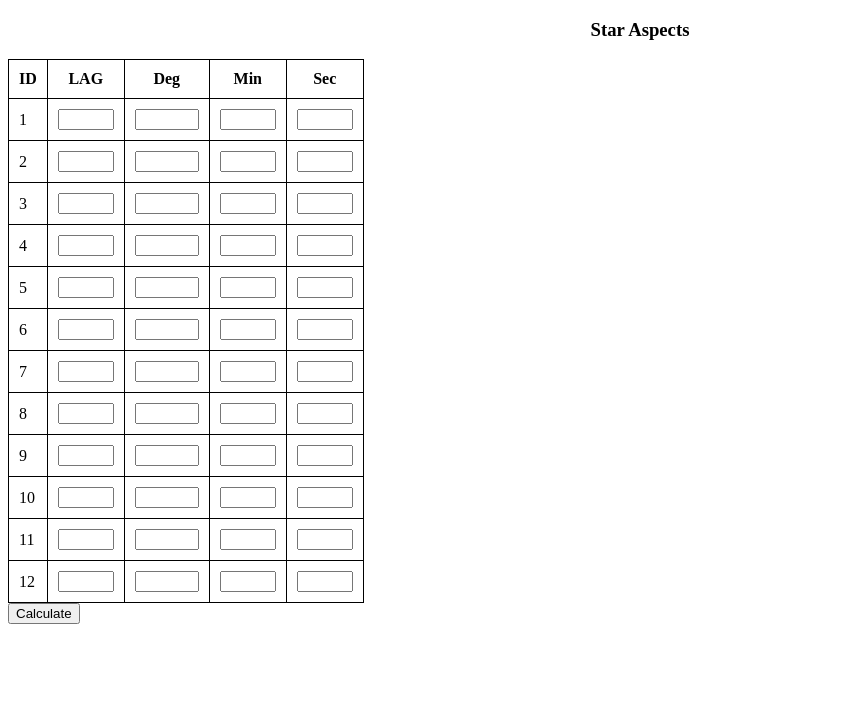
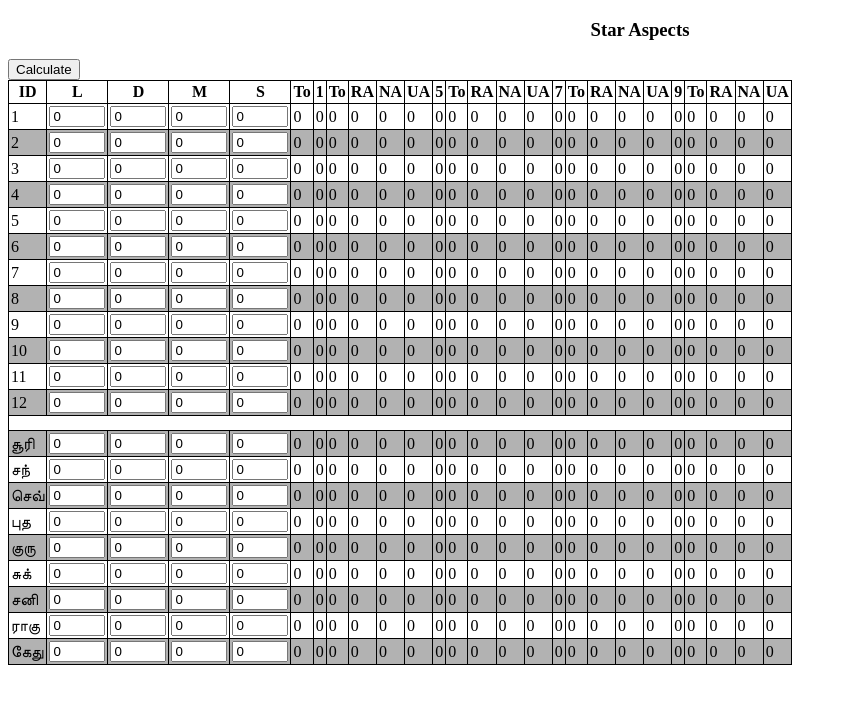
Before and after one commit to vivinmeth/astro-numerology-server, a Django app: page /astrology/ in a window 1280 px wide. Shown: the top 704 px of the page, without its empty margins (0-847 px from the left). Run offline with Django 3.2, Linux system fonts and the light colour scheme.

Commit message:
BROKEN Commit

```diff
--- a/astro_server/settings.py
+++ b/astro_server/settings.py
@@ -25,7 +25,7 @@ SECRET_KEY = 'e4gib(+%a13ly0qq#*8zf2ulu0yk$be8$$v9evo0ebuz410!e0'
 # SECURITY WARNING: don't run with debug turned on in production!
 DEBUG = True
 
-ALLOWED_HOSTS = ['0.0.0.0', 'localhost', '127.0.0.1']
+ALLOWED_HOSTS = ['0.0.0.0', 'localhost', '127.0.0.1', '*']
 
 
 # Application definition
--- a/astrology/templates/star_aspect_home.html
+++ b/astrology/templates/star_aspect_home.html
@@ -12,77 +12,46 @@
             border-collapse: collapse;
         }
         th, td{
-            padding: 10px;
+            padding: 2px;
         }
     </style>
 </head>
 <body>
     <h3 align="center">Star Aspects</h3>
-    {% if not isCalculated %}
     <form action="{% url 'astrology:calculate_star' %}" method="post">
+        <button type="submit">Calculate</button>
+        {% csrf_token %}
         <table>
         <tr>
             <th>ID</th>
-            <th>LAG</th>
-            <th>Deg</th>
-            <th>Min</th>
-            <th>Sec</th>
-
-
-
-        </tr>
-        {% for i in IDs %}
-            <tr>
-                <td>{{i}}</td>
-                <td>
-                    <input type="number" min="0" max="12" name="LAG{{i}}">
-                </td>
-                <td>
-                    <input type="number" min="0" max="360" name="Deg{{i}}">
-                </td>
-                <td>
-                    <input type="number" min="0" max="60" name="Min{{i}}">
-                </td>
-                <td>
-                    <input type="number" min="0" max="60" name="Sec{{i}}">
-                </td>
-            </tr>
-        {% endfor %}
-    </table>
-        <button type="submit">Calculate</button>
-        {% csrf_token %}
-    </form>
-    {% else %}
-        <table>
-        <tr>
-            <th>ID</th>
-            <th>LAG</th>
-            <th>Deg</th>
-            <th>Min</th>
-            <th>Sec</th>
-            <th>DecimalDeg</th>
+            <th>L</th>
+            <th>D</th>
+            <th>M</th>
+            <th>S</th>
+            <th>To</th>
             <th>1</th>
-            <th>DecimalDeg[1]</th>
-            <th>RA[1]</th>
-            <th>NA[1]</th>
-            <th>UA[1]</th>
+            <th>To</th>
+            <th>RA</th>
+            <th>NA</th>
+            <th>UA</th>
             <th>5</th>
-            <th>DecimalDeg[5]</th>
-            <th>RA[5]</th>
-            <th>NA[5]</th>
-            <th>UA[5]</th>
+            <th>To</th>
+            <th>RA</th>
+            <th>NA</th>
+            <th>UA</th>
             <th>7</th>
-            <th>DecimalDeg[7]</th>
-            <th>RA[7]</th>
-            <th>NA[7]</th>
-            <th>UA[7]</th>
+            <th>To</th>
+            <th>RA</th>
+            <th>NA</th>
+            <th>UA</th>
             <th>9</th>
-            <th>DecimalDeg[9]</th>
-            <th>RA[9]</th>
-            <th>NA[9]</th>
-            <th>UA[9]</th>
+            <th>To</th>
+            <th>RA</th>
+            <th>NA</th>
+            <th>UA</th>
         </tr>
         {% for i, row in data.items %}
+            {% if not i == "BR" %}
             {% if forloop.counter|divisibleby:2 %}
                 <tr style="background-color: rgba(0,0,0,0.3)">
             {% else %}
@@ -90,12 +59,28 @@
             {% endif %}
                 <td>{{i}}</td>
                 {% for key, value in row.items %}
-                    <td>{{value}}</td>
+                    {% if key == "LAG" %}
+                        <td> <input type="number" min="0" max="12" value="{{value}}" name="LAG{{i}}"> </td>
+                    {% elif key == "Deg" %}
+                        <td> <input type="number" min="0" max="12" value="{{value}}" name="Deg{{i}}"></td>
+                    {% elif key == "Min" %}
+                        <td> <input type="number" min="0" max="12" value="{{value}}" name="Min{{i}}"></td>
+                    {% elif key == "Sec" %}
+                        <td> <input type="number" min="0" max="12" value="{{value}}" name="Sec{{i}}"></td>
+                    {% else %}
+                        <td>{{value}}</td>
+                    {% endif %}
                 {% endfor %}
             </tr>
+            {% else %}
+                <tr style="height: 15px;">
+                    {% for key, value in row.items %}
+                        <td style="border: none;"></td>
+                    {% endfor %}
+                </tr>
+            {% endif %}
         {% endfor %}
     </table>
-    {% endif %}
-
+    </form>
 </body>
 </html>
--- a/astrology/views.py
+++ b/astrology/views.py
@@ -6,16 +6,26 @@ from astrology.models import PlanetZodiacMap
 
 # Create your views here.
 
-IDs = [1, 2, 3, 4, 5, 6, 7, 8, 9, 10, 11, 12]
+IDs = [1, 2, 3, 4, 5, 6, 7, 8, 9, 10, 11, 12,
+       "BR",
+       "சூரி", "சந்", "செவ்", "புத", "குரு", "சுக்", "சனி", "ராகு", "கேது"
+       ]
 Inputs = ['LAG', 'Deg', 'Min', 'Sec']
-Columns = Inputs + ['DecimalDeg', '1', 'DecimalDeg - 1', '5', 'DecimalDeg - 5', '7', 'DecimalDeg - 7', '9',
-                    'DecimalDeg - 9']
+Columns = Inputs + ['DecimalDeg',
+                    '1', 'DecimalDeg - 1', 'RA - 1', 'NA - 1', 'UA - 1',
+                    '5', 'DecimalDeg - 5', 'RA - 5', 'NA - 5', 'UA - 5',
+                    '7', 'DecimalDeg - 7', 'RA - 7', 'NA - 7', 'UA - 7',
+                    '9', 'DecimalDeg - 9', 'RA - 9', 'NA - 9', 'UA - 9',
+                    ]
 
 
 def star_aspect(req):
     template = "star_aspect_home.html"
+    data = start_aspects_init()
+    print("DATA:",data)
     context = {
         "IDs": IDs,
+        "data": data,
 
     }
     return render(req, template, context)
@@ -24,6 +34,7 @@ def star_aspect(req):
 def calc_star_aspects(req):
     data = calculate_decimal_degree(req)
     #print("data:", data)
+    print("DATA:", data)
     template = "star_aspect_home.html"
     context = {
         "data": data,
@@ -32,12 +43,28 @@ def calc_star_aspects(req):
     return render(req, template, context)
 
 
+def start_aspects_init():
+    data = {}
+
+    for i in IDs:
+        set = {}
+        for j in Columns:
+            set[j] = 0
+        data[i]=set
+    return data
+
 def calculate_decimal_degree(req):
     ddSet = {}
     for i in IDs:
         set = {}
-        for j in Inputs:
-            set[j] = req.POST[j + str(i)]
+        print("Current:", i)
+        if str(i) == "BR":
+            for j in Inputs:
+                set[j] = ""
+            continue
+        else:
+            for j in Inputs:
+                set[j] = req.POST[j + str(i)]
         LAG = int(set['LAG'])
         Deg = int(set['Deg'])
         Min = int(set['Min'])
@@ -92,7 +119,10 @@ def fetch_pzm(DD):
     DDList = []
     for pzm in pzmdata:
         DDList.append(pzm.DecimalDeg)
-    print("PMZ:MAX:", DDList, DD, max(DDList))
-    pzm = pzmdata.get(DecimalDeg = max(DDList))
+    if len(DDList) == 0:
+        pzm = PlanetZodiacMap.objects.get(id=1)
+    else:
+        print("PMZ:MAX:", DDList, DD, max(DDList))
+        pzm = pzmdata.get(DecimalDeg = max(DDList))
     print("Final PMZ::", pzm.id, pzm.DecimalDeg, DD)
     return pzm
```
